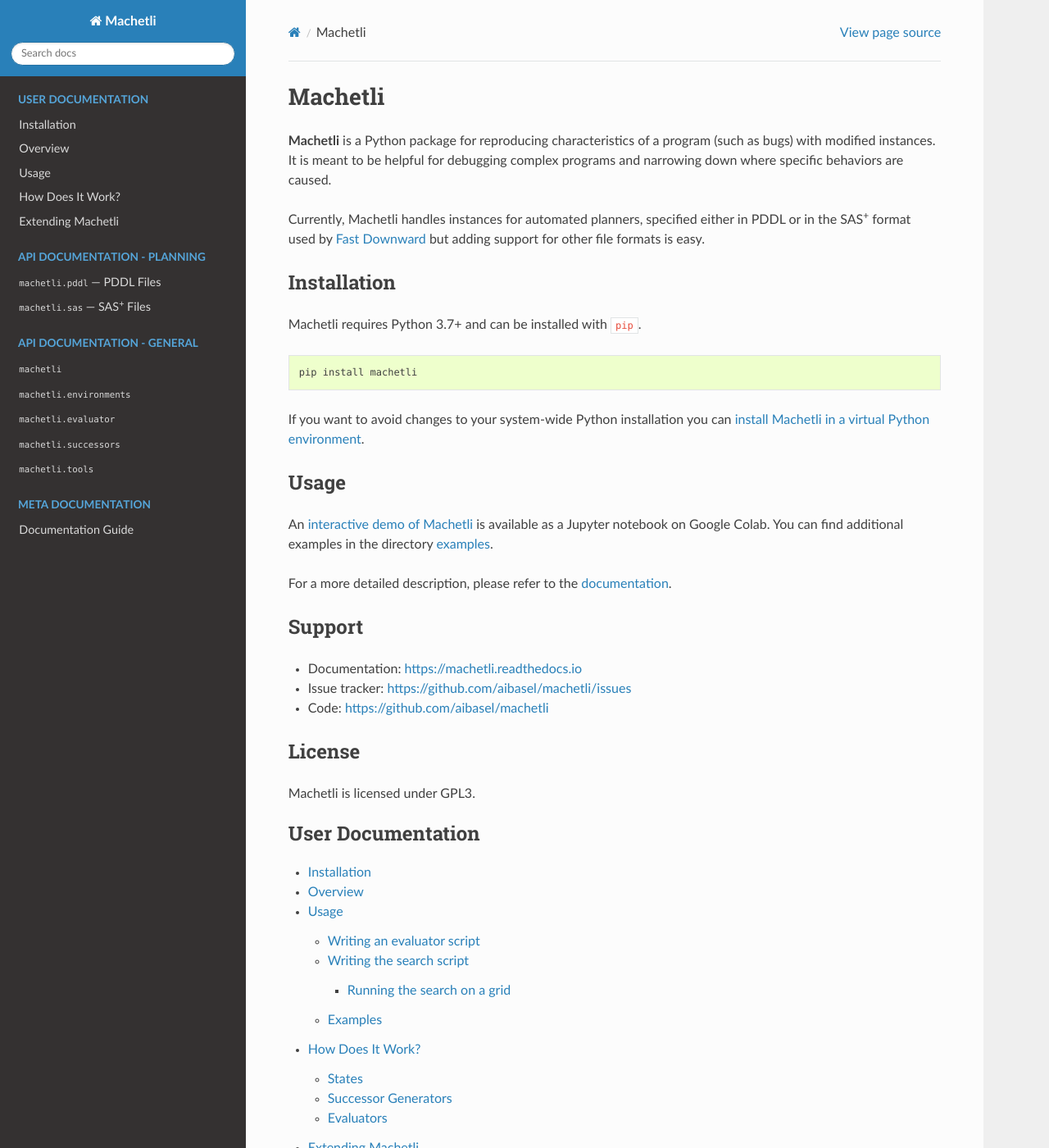
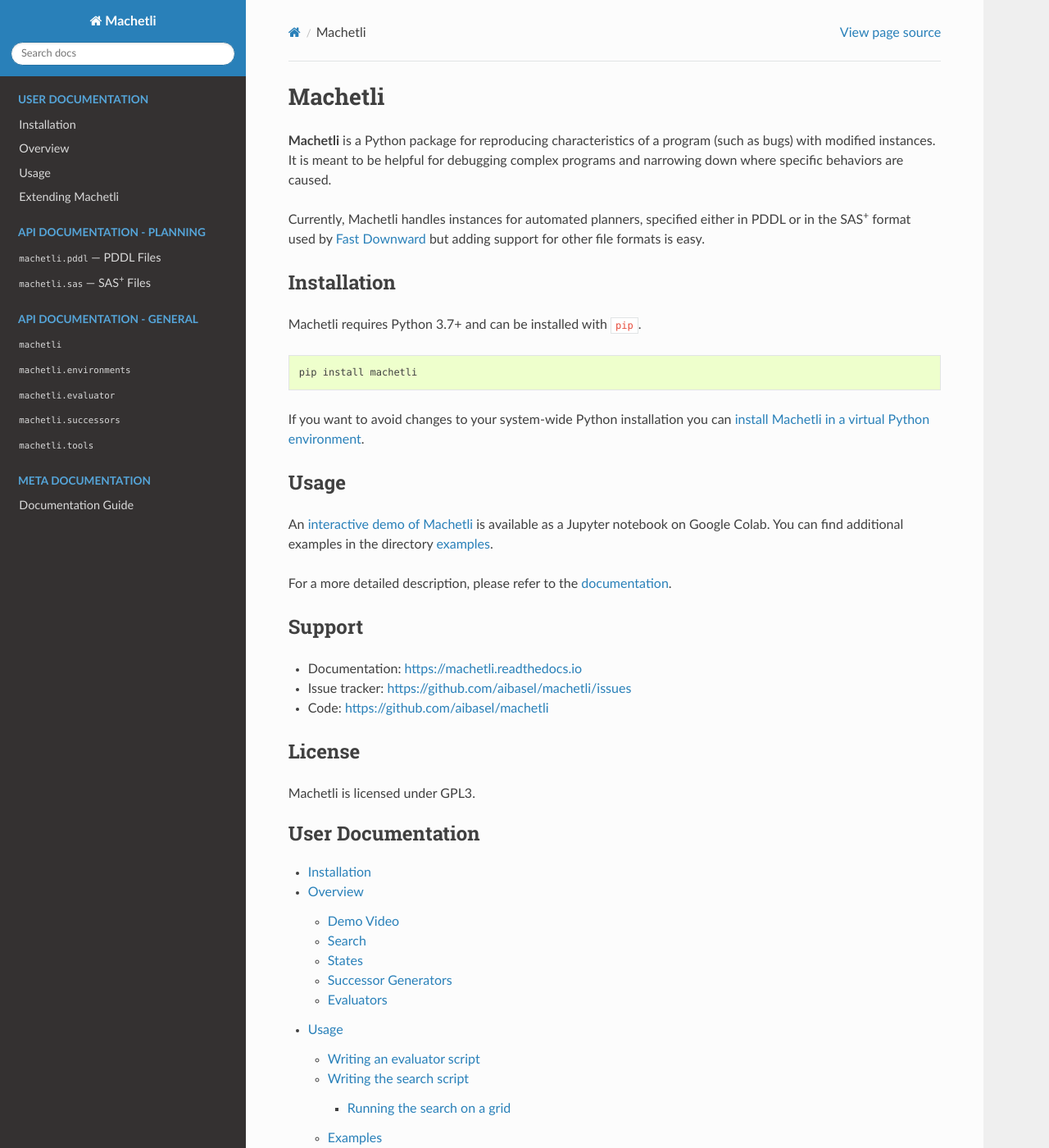
Before and after one commit to aibasel/machetli, a Sphinx documentation site: the page built from docs/index.rst, in a window 1280 px wide and 1400 px high. Shown: the whole window at 82% size. Built offline with Sphinx 7.4.7 and the Read the Docs theme 2.0.0, drawn with Linux system fonts in a browser that asks for light colours.

```diff
--- a/docs/_static/custom.css
+++ b/docs/_static/custom.css
@@ -2,3 +2,24 @@
 .wy-nav-content {
     max-width: 900px !important;
 }
+
+/* */
+div.video {
+    border: 1px solid black;
+    border-radius: 10px;
+    background-color: #2980b9;
+    padding-bottom: 56.25%;
+    padding-top: 30px;
+    padding-left: 15px;
+    padding-right: 15px;
+    position: relative;
+    margin-bottom: 30px;
+}
+
+div.video embed {
+    position: absolute;
+    top: 2%;
+    left: 2%;
+    width: 96%;
+    height: 96%;
+}
--- a/docs/extending-machetli.rst
+++ b/docs/extending-machetli.rst
@@ -7,6 +7,8 @@ Extending Machetli
 Machetli comes with some existing methods to simplify PDDL and SAS\ :sup:`+`
 tasks. If those are not sufficient for your case or if your instances are in a
 different format, you can easily extend Machetli.
+
+.. _extending-machetli-successor-generator:
 
 Adding a new successor generator
 --------------------------------
@@ -72,6 +74,7 @@ message passed to the successor will be displayed on the command line if this
 successor is picked by the search (i.e., if it is the first one that still
 exhibits the behavior the user is trying to isolate).
 
+.. _extending-machetli-file-type:
 
 Supporting a new file type
 --------------------------
--- a/docs/index.rst
+++ b/docs/index.rst
@@ -7,7 +7,6 @@
    installation
    overview
    usage
-   how_does_it_work
    extending-machetli
 
 .. toctree::
--- a/docs/usage.rst
+++ b/docs/usage.rst
@@ -16,7 +17,7 @@ The evaluator script is run for each state to check if the desired behavior (for
 example, the bug we are trying to find) is still present after some modifications
 of the instance. For technical reasons, it has to be implemented in its own
 Python file. To write an evaluator, simply create a new Python file and
-implement a function called ``evaluate`` in it that takes a single argument (the
+implement a function called :meth:`evaluate` in it that takes a single argument (the
 state to evaluate) and returns ``True`` if the behavior is present. Here is a
 simple example:
 
```
Also changed, not shown: other parts of docs/usage.rst (+1 -0 lines), docs/how_does_it_work.rst (deleted, +0 -111 lines), docs/overview.rst (+78 -1 lines), docs/evaluator.svg (added), docs/expansion.svg (added), docs/generator.svg (added), docs/instance.svg (added).
